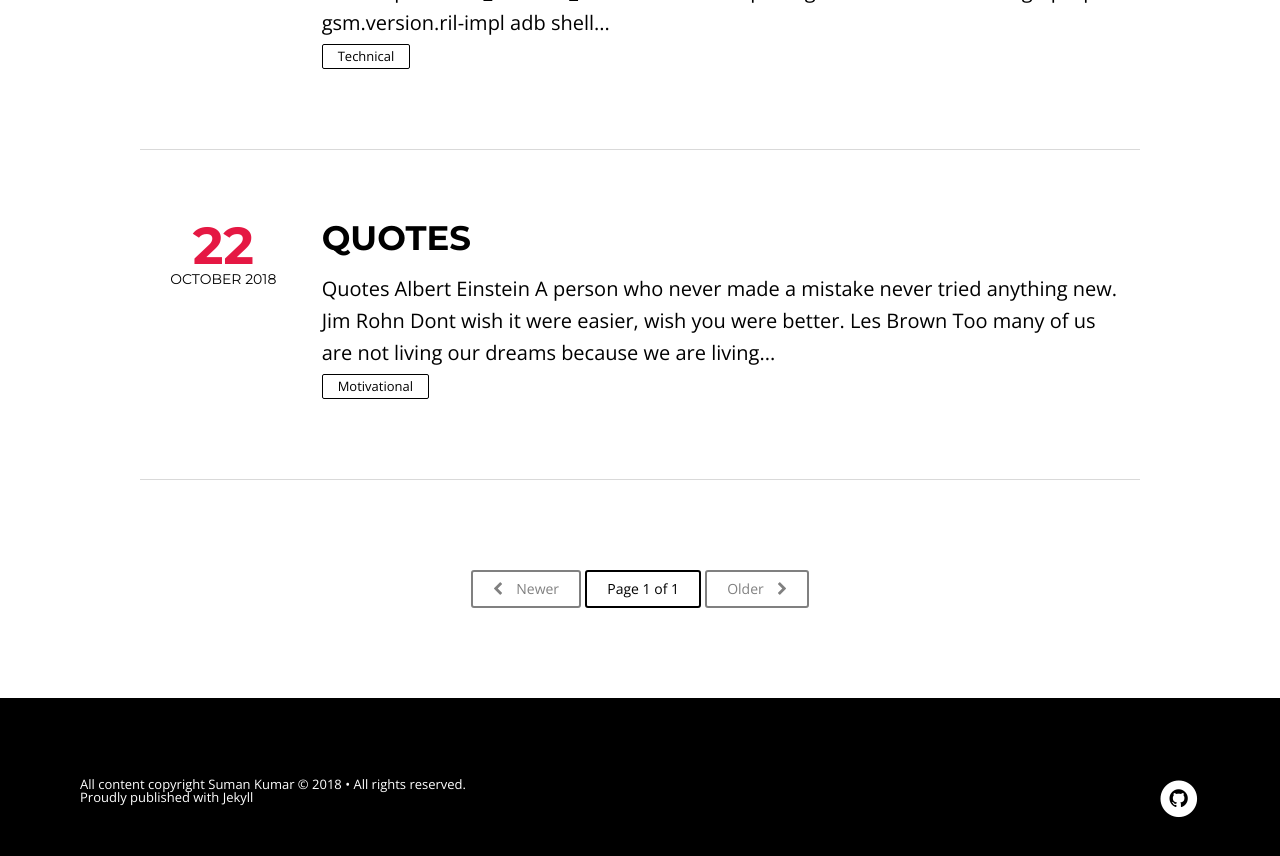
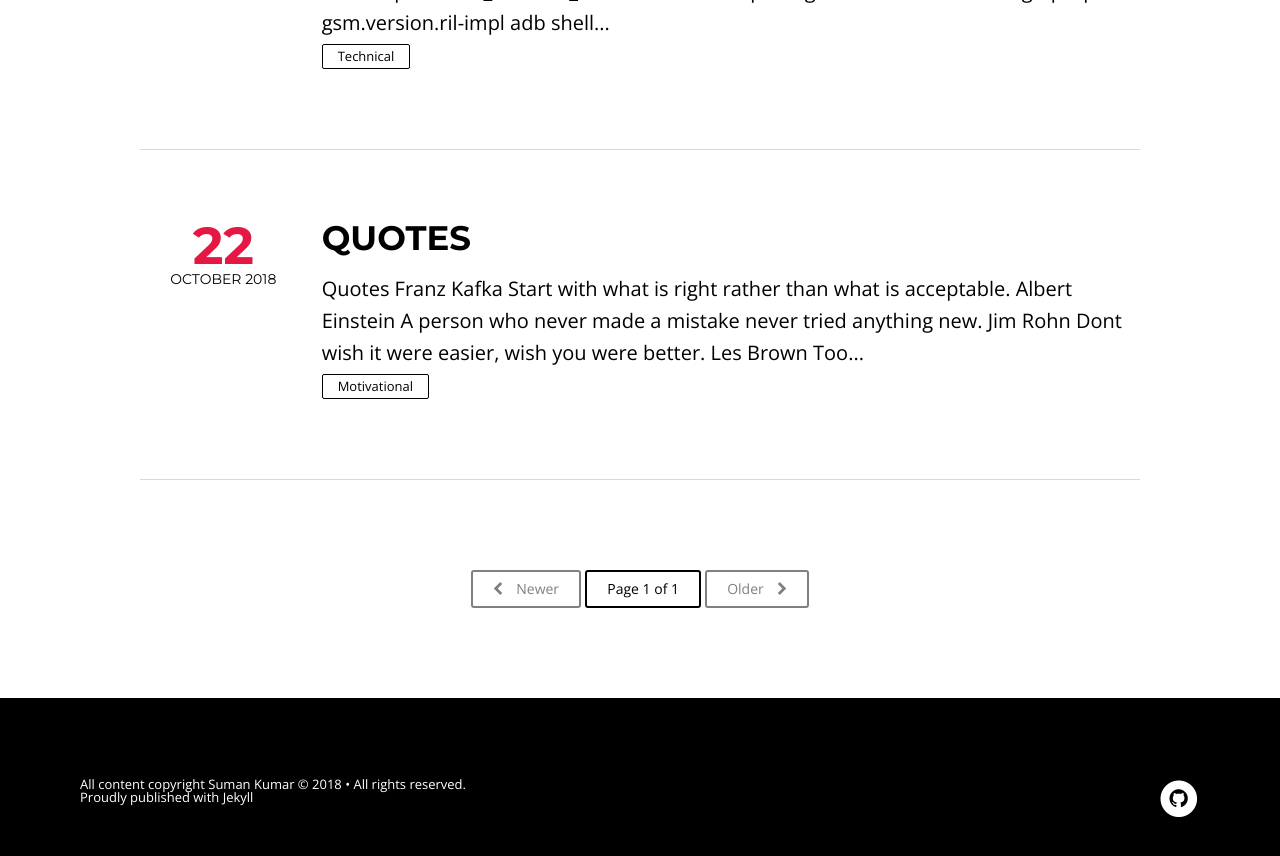
Before and after one commit to SumanKumarSP/suman.github.com, a Jekyll site: the page built from index.html, in a window 1280 px wide and 900 px high, scrolled down 1965 px. Shown: the top 856 px of the window. Built offline with Jekyll 4.4.1, drawn with Linux system fonts in a browser that asks for light colours; nearby versions of some CDN libraries; the list of posts is cut into pages by our own code.

Commit message:
updates quotes from RSS
Signed-off-by: Suman Kumar <suman.cluster@gmail.com>

```diff
--- a/_posts/2018-10-22-quotes.md
+++ b/_posts/2018-10-22-quotes.md
@@ -9,6 +9,8 @@ imagefeature: cover9.jpg
 ---
 
 ## **Quotes**
+
+**Franz Kafka** Start with what is right rather than what is acceptable.
 
 **Albert Einstein** A person who never made a mistake never tried anything new.
 
```
